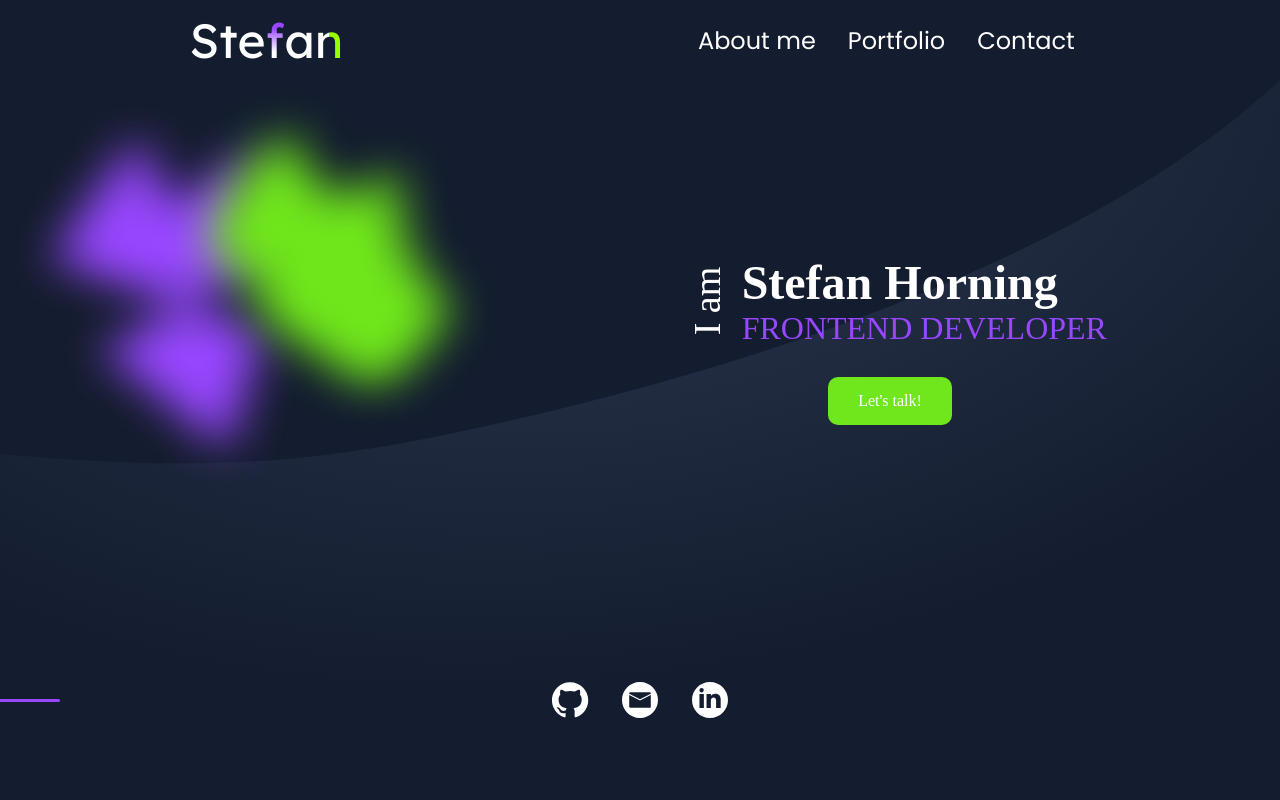
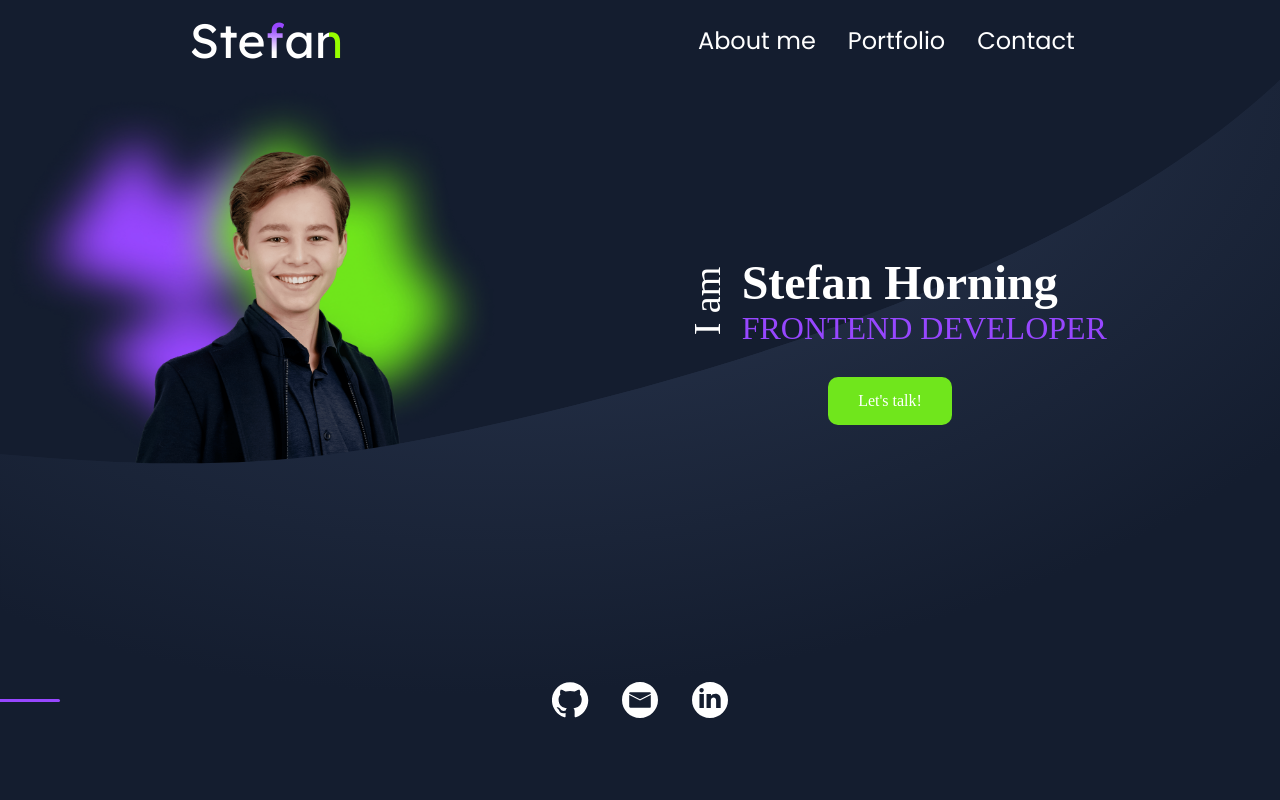
Before and after one commit to Stefan-Horning/Portfolio, an Angular app: page / in a window 1280 px wide. Shown: the top 800 px of the page. Built offline with nearby package versions, Linux system fonts and the light colour scheme.

Commit message:
first-image

```diff
--- a/src/app/first-screen/first-screen.component.html
+++ b/src/app/first-screen/first-screen.component.html
@@ -1,9 +1,13 @@
 
 <div *ngIf="screenWidth > 899" class="destop-overcontainer">
+        <div class="background-i">
+        </div>
         <div>
             <div class="picture-backgroundColor">
                 <img src="./assets/img/photo-shadows.png" alt="">
+                <img class="Mebig" src="./../../assets/img/MeBig.png" alt="">
             </div>
+
         </div>
         <div class="destop-headline-overcontainer">
             <div class="destop-Headline">
@@ -19,6 +23,9 @@
                 <a href="#contact-side">Let's talk!</a>
             </div>
         </div>
+
+</div>
+
 <div *ngIf="screenWidth > 899" class="sozial-media">
     <div class="line"></div>
     <div class="sozial-media-icons">
@@ -27,9 +34,6 @@
         <a href="https://www.linkedin.com/in/stefan-horning-5a3294296/"><img src="../../assets/img/LinkInG.svg" alt=""></a>
     </div>
 </div>
-</div>
-
-
 <div *ngIf="screenWidth < 900" class="firstcreen-container">
     <div class="picture-container">
         <div class="picture-backgroundColor">
--- a/src/app/first-screen/first-screen.component.scss
+++ b/src/app/first-screen/first-screen.component.scss
@@ -7,6 +7,7 @@
         justify-content: center;
 
     }
+
 }
 
 .picture-container{
@@ -255,6 +256,7 @@
     display: flex;
     justify-content: center;
     flex-direction: column;
+    z-index: 3;
 }
 
 .destop-Headline{
@@ -312,10 +314,9 @@
 
 
 .sozial-media{
-    z-index: 99;
+    z-index: 10;
     background-color: transparent !important;
     padding-top: 40px;
-    z-index: 1;
     position: absolute;
     bottom: 50px;
     display: flex;
@@ -330,6 +331,7 @@
 }
 
 .sozial-media-icons{
+    z-index: 10 ;
     transition: all 125ms ease-in-out;
     width: 100%;
     display: flex;
@@ -337,6 +339,7 @@
     align-items: center;
 
     a{
+        z-index: 10 ;
         display: flex;
         justify-content: flex-start;
 
@@ -346,6 +349,7 @@
         width: 30px;
     }
     img{
+        z-index: 10 ;
         scale: 1.2;
         &:hover{
             scale: 1.3;
@@ -355,6 +359,7 @@
 }
 
 .line{
+    z-index: 10 ;
     position: absolute;
     left: 0;
     border-top-right-radius: 10px;
@@ -363,3 +368,35 @@
     height: 3px;
     background-color: #9747FF;
 }
+
+
+
+.destop-overcontainer {
+    position: relative;
+    background-color: #141d2f;
+    display: flex;
+    width: 100vw;
+    height: 115vh;
+    z-index: 2;
+}
+
+.Mebig {
+    top: -20px;
+    left: 50px;
+    position: absolute;
+    object-fit: contain;
+    height: 100%  !important;
+    object-position: top;
+    z-index: 1; /* Geändert von 2 auf 1 */
+}
+
+.background-i{
+    background-image: url('../../assets/img/destop.svg');
+    background-size: cover;
+    position: absolute;
+    top: 0;
+    left: 0;
+    width: 100%;
+    height: 100%;
+    z-index: 2; /* Geändert von 1 auf 2 */
+}
```
Also changed, not shown: src/assets/img/MeBig.png (added), src/assets/img/MeLittle.png (added). Lines whose indentation alone changed are shown as unchanged.
